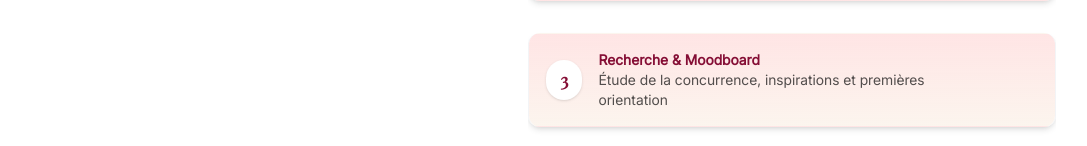
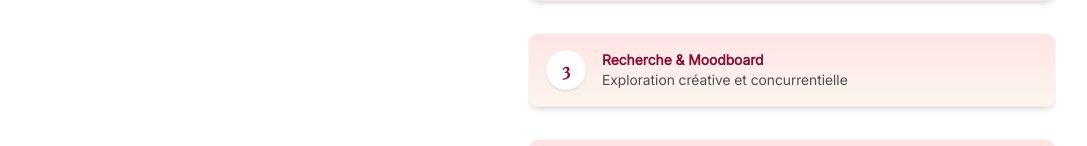
Before and after one commit to synowski-jessica/Jemly, a Next.js app: page / in a window 1280 px wide. Shown: the part 5500-5646 px from the top of the page, without its empty margins (96-1183 px from the left). Built offline with nearby package versions, Linux system fonts and the light colour scheme; some icons are missing.

Commit message:
feat(work):update title item

```diff
--- a/app/(public)/_components/work/accordionBasic.tsx
+++ b/app/(public)/_components/work/accordionBasic.tsx
@@ -55,7 +55,7 @@ const items = [
   {
     value: "item-3",
     trigger: "Recherche & Moodboard",
-    triggerSubtitle: "Étude de la concurrence, inspirations et premières orientation",
+    triggerSubtitle: "Exploration créative et concurrentielle",
     content:
       (
         <>
```
